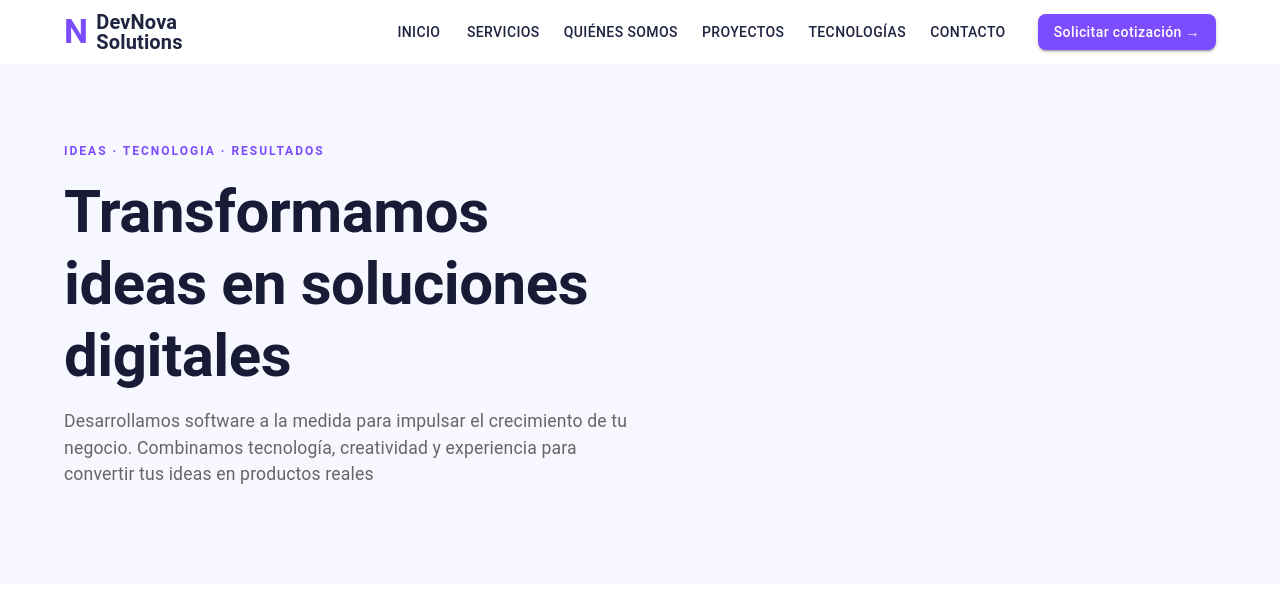
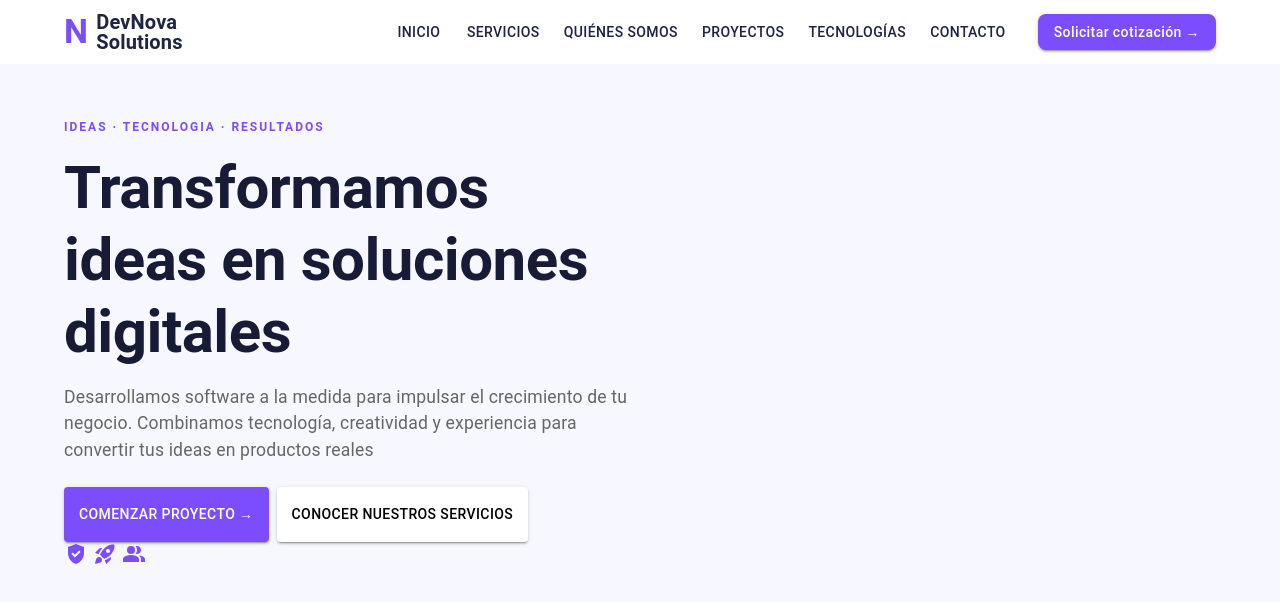
Before and after one commit to jessicahernandezt/dev-nova-solutions, a React (Vite) app: page / in a window 1280 px wide. Shown: the top 602 px of the page. Built offline with nearby package versions, Linux system fonts and the light colour scheme.

Commit message:
feat:botones-hero

```diff
--- a/package.json
+++ b/package.json
@@ -11,8 +11,9 @@
   },
   "dependencies": {
     "@emotion/react": "^11.14.0",
-    "@emotion/styled":"^11.14.1",
-    "@mui/material": "^9.4.0",
+    "@emotion/styled": "^11.14.1",
+    "@mui/icons-material": "^9.5.0",
+    "@mui/material": "^9.5.0",
     "react": "^19.2.8",
     "react-dom": "^19.2.8"
   },
--- a/src/components/Hero.jsx
+++ b/src/components/Hero.jsx
@@ -1,9 +1,14 @@
+import GppGoodIcon from '@mui/icons-material/GppGood';
+import RocketLaunchIcon from '@mui/icons-material/RocketLaunch';
+import PeopleAltIcon from '@mui/icons-material/PeopleAlt';
+
 import {
     Box,
     Button,
     Container,
     Typography
 } from '@mui/material'
+import { Height } from '@mui/icons-material';
 
 function Hero() {
     return (
@@ -49,6 +54,63 @@ function Hero() {
                     </Box>
                 </Box>
 
+                <Box sx={{
+                    display: 'flex',
+                    alignItems: "center",
+                    gap: 1
+                }}>
+
+                    <Button variant='contained' type='button'
+                    sx={{
+                        backgroundColor: "#7c4dff",
+                        padding: '15px'
+                    }}>
+                        Comenzar proyecto →
+                    </Button>
+
+                    <Button variant='contained' type='button'
+                    sx={{
+                        backgroundColor: "white",
+                        color: 'black',
+                        padding: '15px'
+                    }}>
+                        Conocer nuestros servicios
+                    </Button>
+
+                </Box>
+
+                <Box sx={{
+                    display: 'flex',
+                    alignItems: 'center',
+                    gap: '5px'
+                }}>
+                    <Box>
+                        <GppGoodIcon
+                        sx={{
+                            color: '#7c4dff'
+                        }}>
+
+                        </GppGoodIcon>
+                    </Box>
+
+                    <Box>
+                        <RocketLaunchIcon
+                        sx={{
+                            color: '#7c4dff'
+                            }}>
+
+                        </RocketLaunchIcon>
+                    </Box>
+
+                    <Box>
+                        <PeopleAltIcon sx={{
+                            color: '#7c4dff',
+                            }}>
+
+                        </PeopleAltIcon>
+                    </Box>
+                </Box>
+
             </Container>
         </Box>
     )
```
Also changed, not shown: 1 other file (tests, documents, lock files or other folders).
